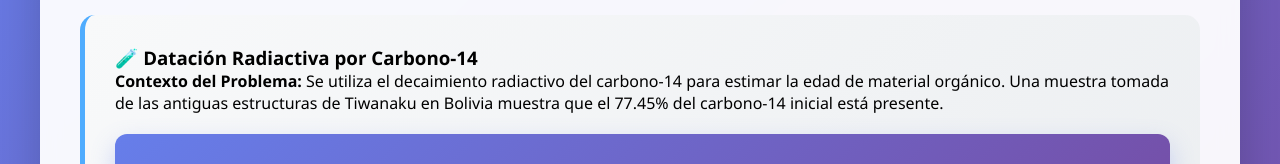
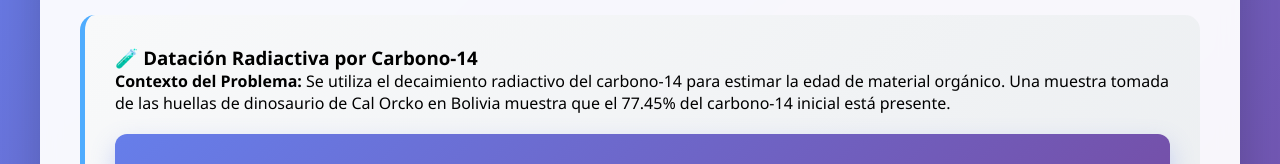
Before and after one commit to MilanCalle/TrabajoAnalisisNumerico, a plain HTML site: page index.html in a window 1280 px wide. Shown: the part 260-424 px from the top of the page. Drawn offline with Linux system fonts and the light colour scheme.

Commit message:
Update index.html
final

```diff
--- a/index.html
+++ b/index.html
@@ -346,7 +346,7 @@
         <div id="carbon-tab" class="tab-content active">
             <div class="problem-section">
                 <h3>🧪 Datación Radiactiva por Carbono-14</h3>
-                <p><strong>Contexto del Problema:</strong> Se utiliza el decaimiento radiactivo del carbono-14 para estimar la edad de material orgánico. Una muestra tomada de las antiguas estructuras de Tiwanaku en Bolivia muestra que el 77.45% del carbono-14 inicial está presente.</p>
+                <p><strong>Contexto del Problema:</strong> Se utiliza el decaimiento radiactivo del carbono-14 para estimar la edad de material orgánico. Una muestra tomada de las huellas de dinosaurio de Cal Orcko en Bolivia muestra que el 77.45% del carbono-14 inicial está presente.</p>
 
                 <div class="formula-box">
                     f(t) = f(0)e<sup>kt</sup>
@@ -654,4 +654,5 @@
         }
     </script>
 </body>
+
 </html>
```
